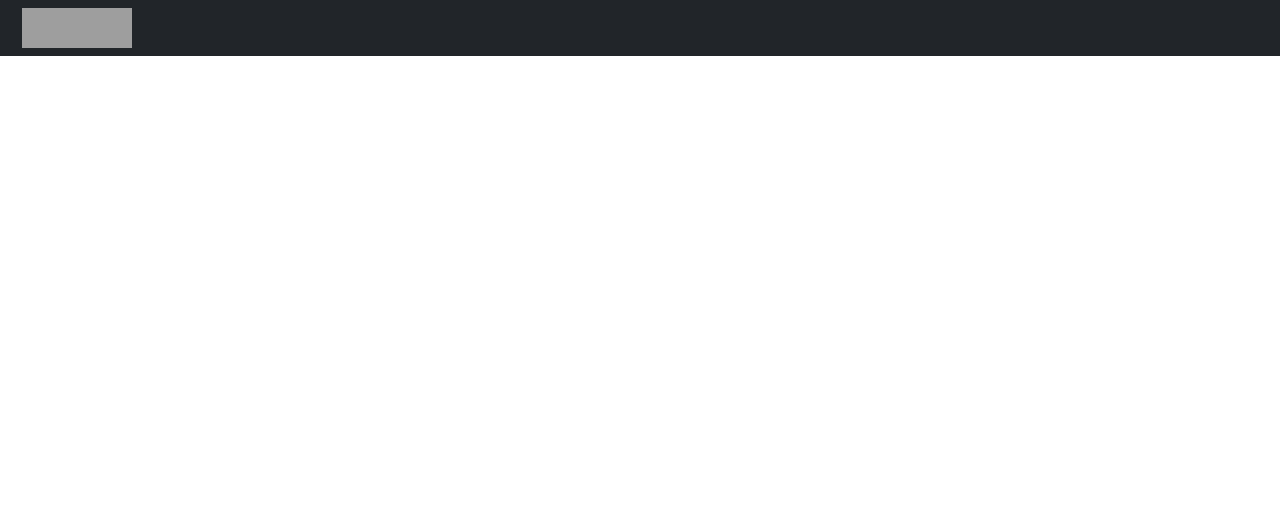
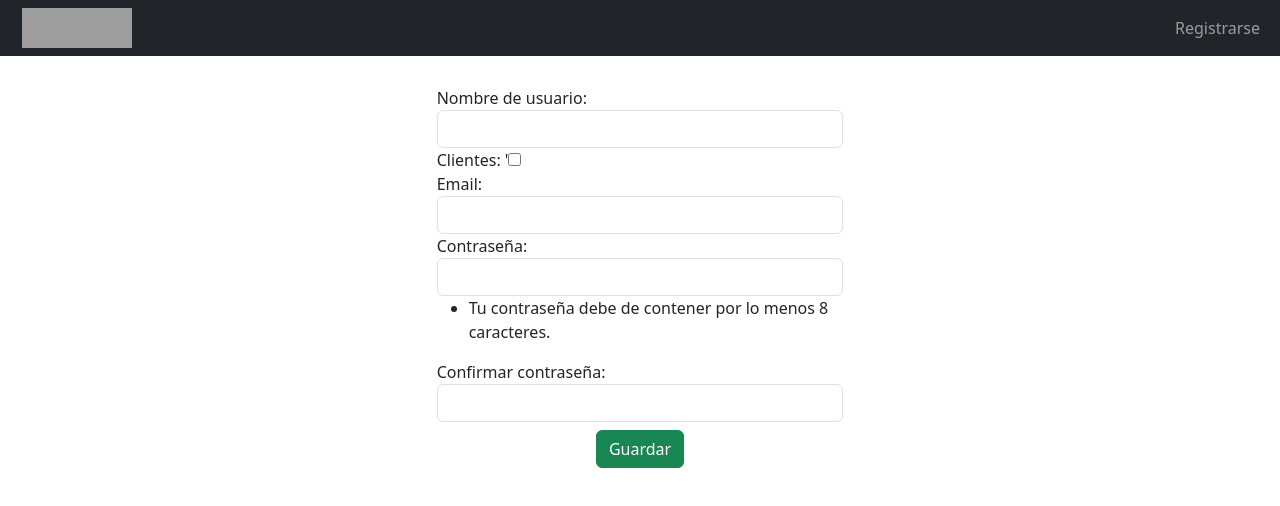
Before and after one commit to TheArchKnight/frontend-crm, a Vue app: page /#/signup in a window 1280 px wide. Before the commit this address had no page. Shown: the top 506 px of the page. Built offline with nearby package versions, Linux system fonts and the light colour scheme; grey boxes are pictures that could not be loaded.

Commit message:
SignUp view, testing is pending with API

```diff
--- a/src/App.vue
+++ b/src/App.vue
@@ -3,7 +3,6 @@
       <NavBar/>
       <div class="main">
          <router-view></router-view>
-
       </div>
    </div>
 </template>
--- a/src/components/NavBar.vue
+++ b/src/components/NavBar.vue
@@ -8,7 +8,7 @@
 
             <div class="navbar-nav">
                <img :src="logo" class="logo">
-               <router-link class="nav-link" to="/clientes" v-if="loginStore.authUser">Clientes</router-link>
+               <router-link class="nav-link" :to="{name: 'customerList'}" v-if="loginStore.authUser">Clientes</router-link>
             </div>
             <div class="navbar-nav ms-auto">
                <form class="d-flex" role="search" method="post" action="{{lista_url}}" v-if="loginStore.authUser">
@@ -21,6 +21,7 @@
                </form>
                <span class="navbar-text mx-3" v-if="loginStore.authUser">Perfil: {{loginStore.authUser}} </span>
                <a class ="mx-3  nav-link" href="" @click="loginStore.logOut" v-if="loginStore.authUser">Cerrar sesion</a>
+               <router-link class="nav-link" :to="{name: 'signUp'}" v-if="!loginStore.authUser">Registrarse</router-link>
             </div>
          </div>
       </div>
--- a/src/router.js
+++ b/src/router.js
@@ -3,18 +3,22 @@ import ClientList from './views/ClientList'
 import ClientDetail from './views/ClientDetail'
 import CustomerCrate from './views/CustomerCreate'
 import LogIn from './views/LogIn'
+import SignUp from './views/SignUp'
 //componentes o views
 //
 //definir objetos de rutas
 
 const routes = [
    {
-      path:'/clientes', component: ClientList,
-      name: 'customerList'
+      path:'/clientes',
+      name: 'customerList',
+      component: ClientList,
    },
    {
-      path:'/clientes/detail', component:ClientDetail,
+      path:'/clientes/detail',
       name: 'customerDetail',
+      component:ClientDetail,
+
    },
    {
       path: '/clientes/crear',
@@ -22,7 +26,13 @@ const routes = [
       component: CustomerCrate,
    },
    {
+      path: '/signup/',
+      name: 'signUp',
+      component: SignUp
+   },
+   {
       path: '/',
+      name: 'login',
       component:LogIn,
    }
 ]
--- a/src/stores/auth.js
+++ b/src/stores/auth.js
@@ -31,6 +31,23 @@ export const useAuthStore = defineStore("auth", {
 
          router.push({name: 'customerList'})
       },
+
+      async signUp(user){
+          const res = await fetch('http://localhost:8000/signup-api',{
+            method: 'POST',
+            headers: {
+               'Content-Type': 'application/json',
+            },
+            body: JSON.stringify(user),
+         })
+         const data = await res.json()
+
+         this.authUser = data.user.username
+         this.email = data.user.email
+         this.token = data.token
+
+         router.push({name: 'customerList'})
+      },
       logOut(){
          this.authUser = null
          this.token = null
--- /dev/null
+++ b/src/views/SignUp.vue
@@ -0,0 +1,56 @@
+<template>
+   <div class="d-flex flex-column justify-content-center align-align-items-center col-4 mx-auto" style="" >
+      <form @submit="handleSubmit">
+         <label for="username">Nombre de usuario:</label>
+         <input type="text" class="form-control" id="username" v-model="user.username" required>
+
+         <label for="customers">Clientes:  ' </label>
+         <input type="checkbox" class="form-check-label" id="customers" v-model="user.customers" required>
+
+         <div class="form-group">
+            <label for="email">Email:</label>
+            <input type="text" class="form-control" id="email" v-model="user.email" required>
+
+            <label for="password">Contraseña:</label>
+            <input type="text" class="form-control" id="password" v-model="user.password" required>
+
+            <ul>
+               <li>Tu contraseña debe de contener por lo menos 8 caracteres.</li>
+            </ul>
+
+            <label for="confirm">Confirmar contraseña:</label>
+            <input type="text" class="form-control" id="confirm" v-model="user.confirm" required>
+         </div>
+
+         <div class="text-center">
+            <button type="submit" class="btn btn-success my-2">Guardar</button>
+         </div>
+      </form>
+   </div>
+</template>
+
+<script setup>
+   import { useAuthStore } from '@/stores/auth';
+   const loginStore = useAuthStore()
+   let user = {
+      email: "",
+      customers: false,
+      username: "",
+      password: "",
+      confirm: ""
+   }
+
+   function handleSubmit(event){
+      event.preventDefault()
+      if(user.password.length < 8){
+         alert("La contraseña debe de tener por lo menos 8 caracteres")
+         return 0
+      }
+      else if(user.password !== user.confirm){
+         alert("Las contraseñas no conciden")
+         return 0
+      }
+      loginStore.signUp(user)
+   }
+
+</script>
```
